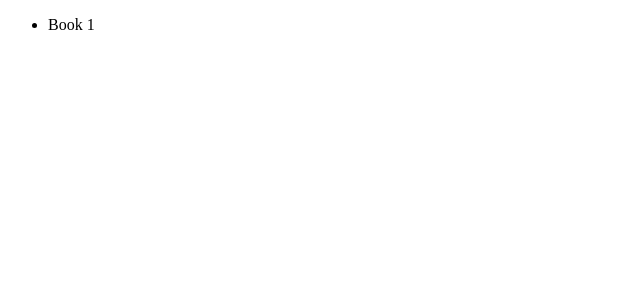
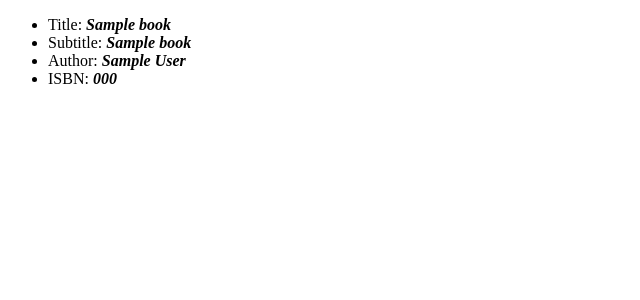
Before and after one commit to paulnyabaro/djangoAPI, a Django app: page / in a window 1280 px wide. Before the commit the part shown is almost empty. Shown: the top 300 px of the page, without its empty margins (0-640 px from the left). Run offline with Django 4.2, Linux system fonts and the light colour scheme; tables that the repository leaves empty hold one stand-in row (values such as "Sample post"); parts of the project's set-up code (start-up, migrations or seed data) failed here and were passed over.

Commit message:
Updated book list template

```diff
--- a/templates/book_list.html
+++ b/templates/book_list.html
@@ -2,7 +2,12 @@
 {% block title %}Book List{% endblock %}
 
 {% block content %}
-<ul>
-    <li>Book 1</li>
-</ul>
+    {% for book in book_list %}
+    <ul>
+        <li>Title: <b><i>{{ book.title }}</i></b></li>
+        <li>Subtitle: <b><i>{{ book.subtitle }}</i></b></li>
+        <li>Author: <b><i>{{ book.author }}</i></b></li>
+        <li>ISBN: <b><i>{{ book.isbn }}</i></b></li>
+    </ul>
+    {% endfor %}
 {% endblock %}
```
